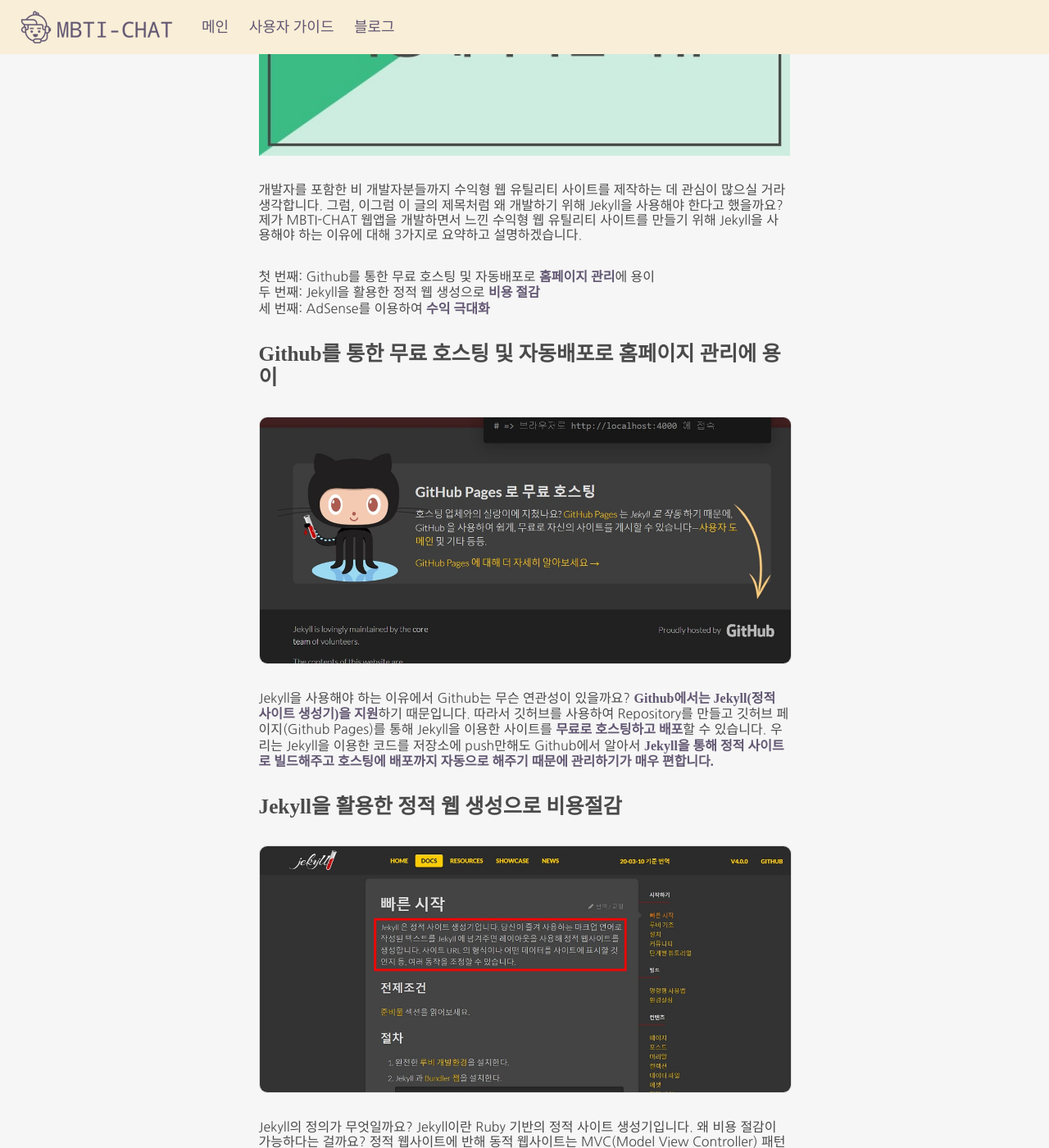
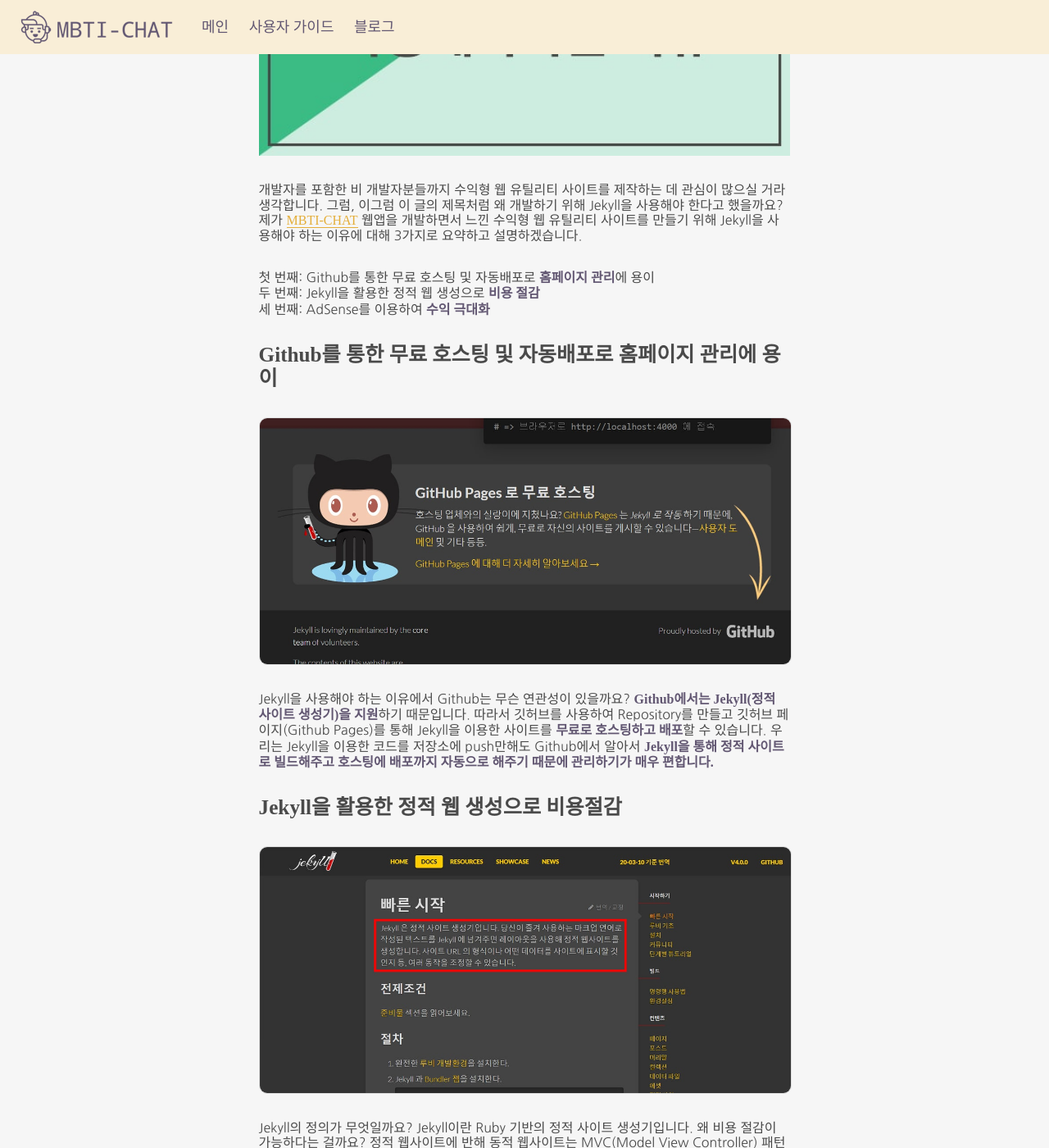
Before and after one commit to moony01/mbtichat, a Jekyll site: the page built from _posts/2023-06-28-creating-jekyll-utility-website.markdown, in a window 1280 px wide and 1400 px high, scrolled down 531 px. Shown: the whole window at 82% size. Built offline with Jekyll 4.4.1, drawn with Linux system fonts in a browser that asks for light colours; some web fonts are replaced; some of the changed text lies outside the part shown.

Commit message:
링크 수정

```diff
--- a/_posts/2023-06-28-creating-jekyll-utility-website.markdown
+++ b/_posts/2023-06-28-creating-jekyll-utility-website.markdown
@@ -3,7 +3,7 @@ layout: post
 title: 수익형 웹 유틸리티 사이트를 만들기 위해 Jekyll을 사용해야하는 이유
 image: '/images/posts/creating-profitable-website-with-jekyll/thumbnail-creating-profitable-website-with-jekyll.jpg'
 ---
-개발자를 포함한 비 개발자분들까지 수익형 웹 유틸리티 사이트를 제작하는 데 관심이 많으실 거라 생각합니다. 그럼, 이그럼 이 글의 제목처럼 왜 개발하기 위해 Jekyll을 사용해야 한다고 했을까요? 제가 MBTI-CHAT 웹앱을 개발하면서 느낀 수익형 웹 유틸리티 사이트를 만들기 위해 Jekyll을 사용해야 하는 이유에 대해 3가지로 요약하고 설명하겠습니다.
+개발자를 포함한 비 개발자분들까지 수익형 웹 유틸리티 사이트를 제작하는 데 관심이 많으실 거라 생각합니다. 그럼, 이그럼 이 글의 제목처럼 왜 개발하기 위해 Jekyll을 사용해야 한다고 했을까요? 제가 [MBTI-CHAT](/) 웹앱을 개발하면서 느낀 수익형 웹 유틸리티 사이트를 만들기 위해 Jekyll을 사용해야 하는 이유에 대해 3가지로 요약하고 설명하겠습니다.
 
 * 첫 번째: Github를 통한 무료 호스팅 및 자동배포로 **홈페이지 관리**에 용이
 * 두 번째: Jekyll을 활용한 정적 웹 생성으로 **비용 절감**
@@ -24,9 +24,9 @@ Jekyll의 정의가 무엇일까요? Jekyll이란 Ruby 기반의 정적 사이
 이렇게 데이터양이 방대한 대규모 프로젝트나 페이지가 많고 기능이 많은 웹사이트의 경우 동적 웹사이트로 개발을 진행하는 데 적합합니다. 이런 동적 웹사이트의 경우 Front-end와 Server를 패키징하여 배포해야 하고 **이런 배포 및 개발, 운영 방식은 수익화, 상업화하려면 많은 서버비용이 나올 수밖에 없습니다.**
 
 
-하지만 수익형 웹 유틸리티 사이트 즉 제가 개발한 MBTI-CHAT 웹사이트의 경우 블로그 기능을 제외한 페이지가 많아야 2~3페이지입니다. 이는 따로 데이터 관리가 필요하지 않을뿐 더러 페이지가 많지 않기 때문에 광고를 위한 Adsense 승인에 필요한 블로그 기능만 **Jekyll을 사용하여 붙여 넣으면 목표한 수익형 웹 유틸리티 사이트를 성공적으로 개발**할 수 있게 됩니다.
+하지만 수익형 웹 유틸리티 사이트 즉 제가 개발한 [MBTI-CHAT](/) 웹사이트의 경우 블로그 기능을 제외한 페이지가 많아야 2~3페이지입니다. 이는 따로 데이터 관리가 필요하지 않을뿐 더러 페이지가 많지 않기 때문에 광고를 위한 Adsense 승인에 필요한 블로그 기능만 **Jekyll을 사용하여 붙여 넣으면 목표한 수익형 웹 유틸리티 사이트를 성공적으로 개발**할 수 있게 됩니다.
 
-이런 방식으로 개발 후 Front-end만 따로 배포한다면 우리는 **무료로 웹 개발이 가능** 하게됩니다. 그러면 MBTI-CHAT 앱에서의 AI와 채팅을 하기 위해 API를 호출하고 데이터를 받아와 주는 Back-end 즉 Server는 어떻게 구현하고 배포해야 할까요?
+이런 방식으로 개발 후 Front-end만 따로 배포한다면 우리는 **무료로 웹 개발이 가능** 하게됩니다. 그러면 [MBTI-CHAT](/) 앱에서의 AI와 채팅을 하기 위해 API를 호출하고 데이터를 받아와 주는 Back-end 즉 Server는 어떻게 구현하고 배포해야 할까요?
 
 ![Lanbda를 사용하여 서버 무료배포](/images/posts/creating-profitable-website-with-jekyll/creating-profitable-website-with-jekyll-3.jpg)
 
--- a/css/post.css
+++ b/css/post.css
@@ -105,6 +105,15 @@
     border-top: 1px solid #dcdcdc;
     border-bottom: 1px solid #fff;
 }
+.content-post a {
+    color: #e4ae3a;
+    border-bottom: 1px solid #e4ae3a;
+    font-family: 'NanumBarunGothicBold';
+}
+.content-post a:hover {
+    color: #429bb8;
+    border-bottom: 1px solid #429bb8;
+}
 
 /*
  * 매우 작은 디스플레이 (Extra Small Displays):
```
